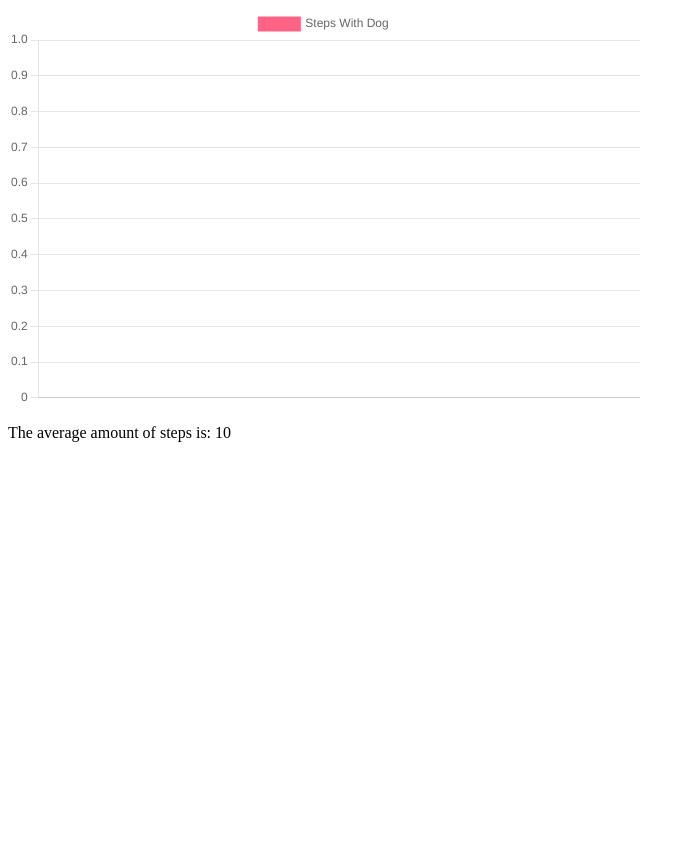
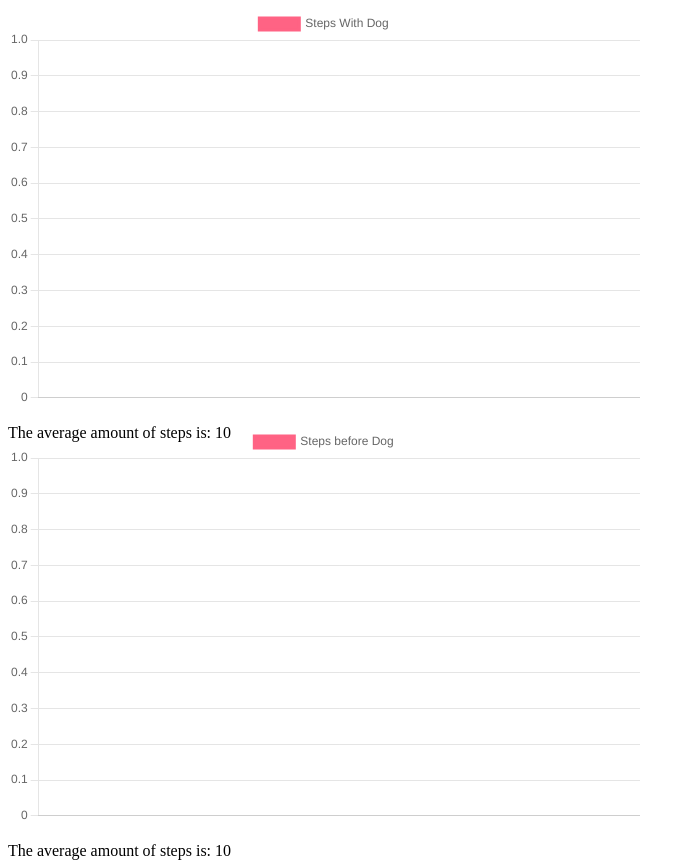
Before and after one commit to VictorHarbo/DogStats, a Flask app: template templates/index.html in a window 1280 px wide. Shown: the whole page, without its empty margins (0-695 px from the left). Before the commit the page ends 442 px from the top, so only its background shows below. Run offline with Flask 3, Linux system fonts and the light colour scheme; the template is opened without the code that fills it: most values are stand-ins (such as "Sample title", 1, 10 or a date in 2020).

Commit message:
Add chart for before dog

```diff
--- a/app.py
+++ b/app.py
@@ -9,26 +9,44 @@
 
 @app.route('/')
 def homepage():
+    variables_for_html = {}
+
     # Define Plot Data
+    # Data with dog
+    data_with_dog = steps_since_dog()
+    dates_with_dog = []
+    steps_with_dog = []
 
-    steps_with_dog = steps_since_dog()
+    for entry in data_with_dog:
+        dates_with_dog.append(entry)
+        steps_with_dog.append(data_with_dog[entry])
+
+    average_steps_with_dog = calculate_average(steps_with_dog)
 
 
-    dates = []
-    steps = []
+    # Data without dog
+    data_without_dog = steps_before_dog()
+    dates_without_dog = []
+    steps_without_dog = []
 
-    for entry in steps_with_dog:
-        dates.append(entry)
-        steps.append(steps_with_dog[entry])
+    for entry in data_without_dog:
+        dates_without_dog.append(entry)
+        steps_without_dog.append(data_without_dog[entry])
 
-    average_steps = calculate_average(steps)
+    average_steps_without_dog = calculate_average(steps_without_dog)
+
+
 
     # Return the components to the HTML template
     return render_template(
         template_name_or_list='index.html',
-        data=steps,
-        labels=dates,
-        average=average_steps
+        dataWithDog=steps_with_dog,
+        labelsWithDog=dates_with_dog,
+        averageWithDog=average_steps_with_dog,
+
+        dataNoDog=steps_without_dog,
+        labelsNoDog=dates_without_dog,
+        averageNoDog=average_steps_without_dog
     )
 
 
--- a/dogbase.py
+++ b/dogbase.py
@@ -94,8 +94,6 @@
     Get a dict of dates with amount of steps as values for all dates since a dog came into your application.
     """
 
-
-
     # Get the current date
     today_date = datetime.now().date()
 
--- a/templates/index.html
+++ b/templates/index.html
@@ -9,32 +9,59 @@
 <body>
     <div style="height: 50vh; width: 50%;">
         <canvas id="stepsWithDog"></canvas>
-        <p> The average amount of steps is: {{average}}</p>
+        <p> The average amount of steps is: {{averageWithDog}}</p>
+    </div>
+    <br>
+
+    <div style="height: 50vh; width: 50%;">
+        <canvas id="stepsNoDog"></canvas>
+        <p> The average amount of steps is: {{averageNoDog}}</p>
     </div>
 
     <script>
-        const labels = {{ labels | tojson}};
+        const labelsWithDog = {{ labelsWithDog | tojson}};
+        const labelsNoDog = {{ labelsNoDog | tojson}}
 
-        const data = {
-            labels: labels,
+        const dataWithDog = {
+            labels: labelsWithDog,
             datasets: [{
                 label: 'Steps With Dog',
                 backgroundColor: 'rgb(255, 99, 132)',
                 borderColor: 'rgb(255, 99, 132)',
-                data: {{ data | tojson}},
+                data: {{ dataWithDog | tojson}},
+            }]
+        };
+        const dataNoDog = {
+            labels: labelsNoDog,
+            datasets: [{
+                label: 'Steps before Dog',
+                backgroundColor: 'rgb(255, 99, 132)',
+                borderColor: 'rgb(255, 99, 132)',
+                data: {{ dataNoDog | tojson}},
             }]
         };
 
-        const config = {
+        const configWithDog = {
             type: 'line',
-            data: data,
+            data: dataWithDog,
+            options: { maintainAspectRatio: false }
+        };
+        const configNoDog = {
+            type: 'line',
+            data: dataNoDog,
             options: { maintainAspectRatio: false }
         };
 
         const stepsWithDog = new Chart(
             document.getElementById('stepsWithDog'),
-            config
+         configWithDog
         );
+
+        const stepsNoDog = new Chart(
+            document.getElementById('stepsNoDog'),
+         configNoDog
+        );
+
 
     </script>
 </body>
```
Also changed, not shown: dogstats.py (+7 -3 lines).
